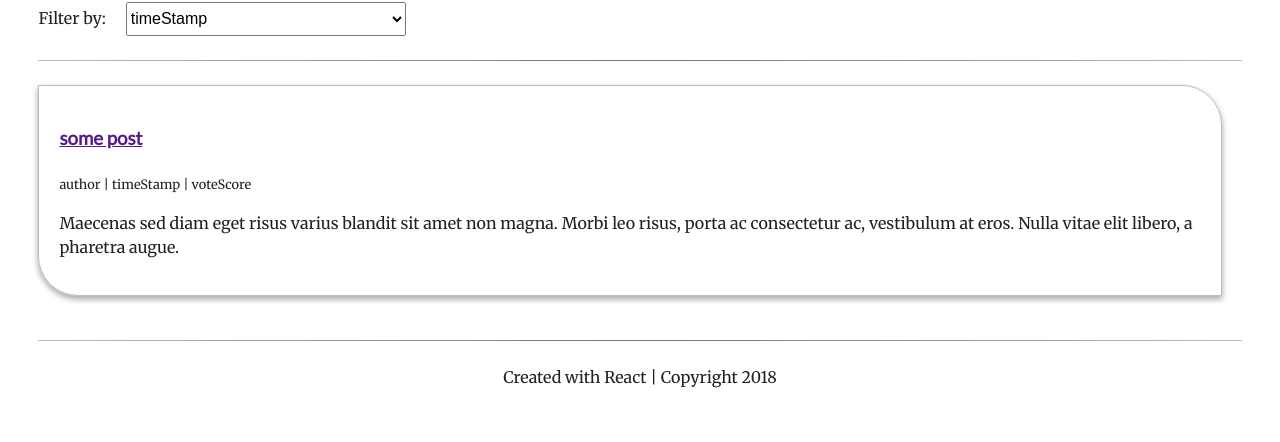
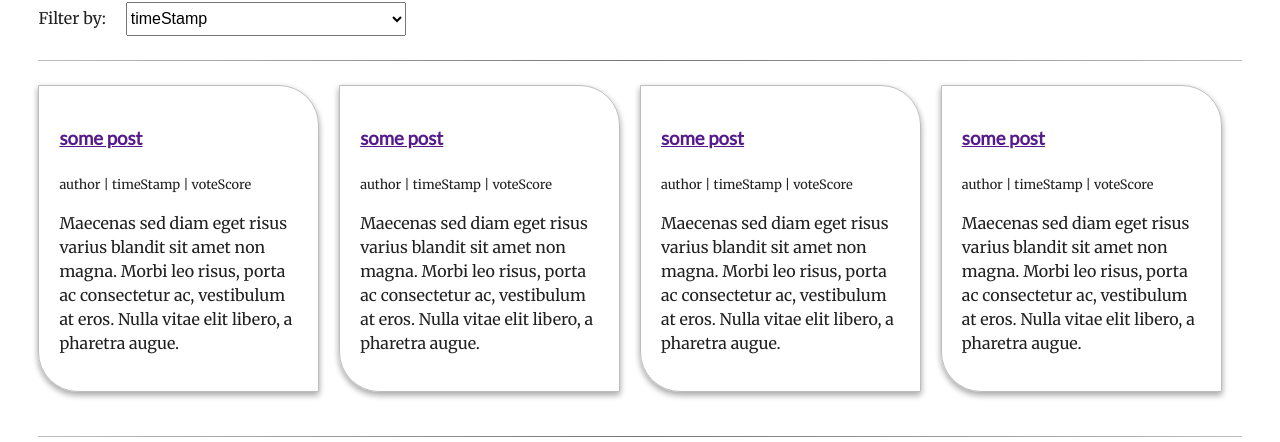
Before and after one commit to Loonz206/readable, a React app: page / in a window 1280 px wide. Shown: the part 273-715 px from the top of the page. Built offline with nearby package versions, Linux system fonts and the light colour scheme; no server answers.

Commit message:
Master - refactor - fixing the tiling

```diff
--- a/src/components/Default/Default.js
+++ b/src/components/Default/Default.js
@@ -8,8 +8,6 @@ class Default extends Component {
     }
 
     render () {
-
-        console.log('Props:', this.props.posts);
 
         return (
             <div className="default-container">
@@ -27,6 +25,9 @@ class Default extends Component {
                 <hr/>
                 <div className="post-container">
                     <Post />
+                    <Post />
+                    <Post />
+                    <Post />
                 </div>
             </div>
         )
--- a/src/components/Footer/Footer.js
+++ b/src/components/Footer/Footer.js
@@ -1,6 +1,7 @@
 import React, { Component } from 'react';
 
 class Footer extends Component {
+
     render () {
         return (
             <footer className="container">
--- a/src/containers/App.scss
+++ b/src/containers/App.scss
@@ -66,7 +66,7 @@ a.menu-link {
    }
 }
 
-@include responsive(tablet){
+@include responsive(laptop){
   .post-container {
     article {
       flex: 1;
```
